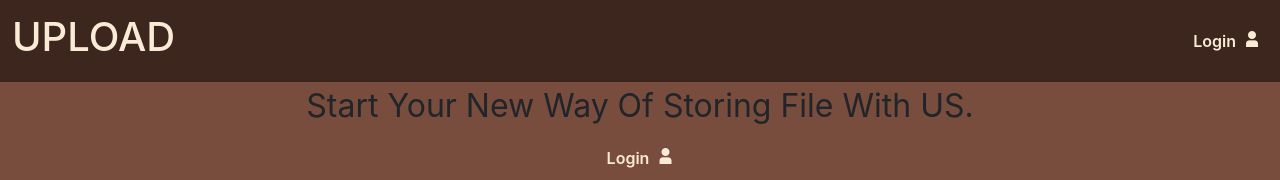
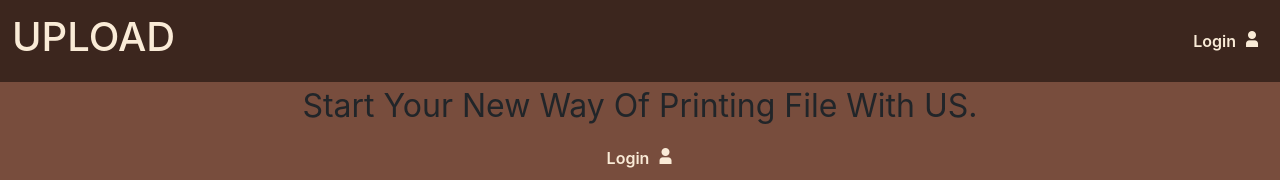
Before and after one commit to balasooria004/Upload-Front-End, a React (Create React App) app: page / in a window 1280 px wide. Shown: the top 180 px of the page. Built offline with nearby package versions, Linux system fonts and the light colour scheme; a web font is replaced by a local one.

Commit message:
Forgot Password? Added

```diff
--- a/src/upload.js
+++ b/src/upload.js
@@ -90,7 +90,7 @@ function Upload(){
 					{
 						(Location.state === null)?
 						<>
-							<p className='files-label'>Start Your New Way Of Storing File With US.</p>
+							<p className='files-label'>Start Your New Way Of Printing File With US.</p>
 							<Link className="nav-link" to="/Login">Login<i className="fi fi-ss-user end-icons" ></i></Link>
 						</>
 						:
```
